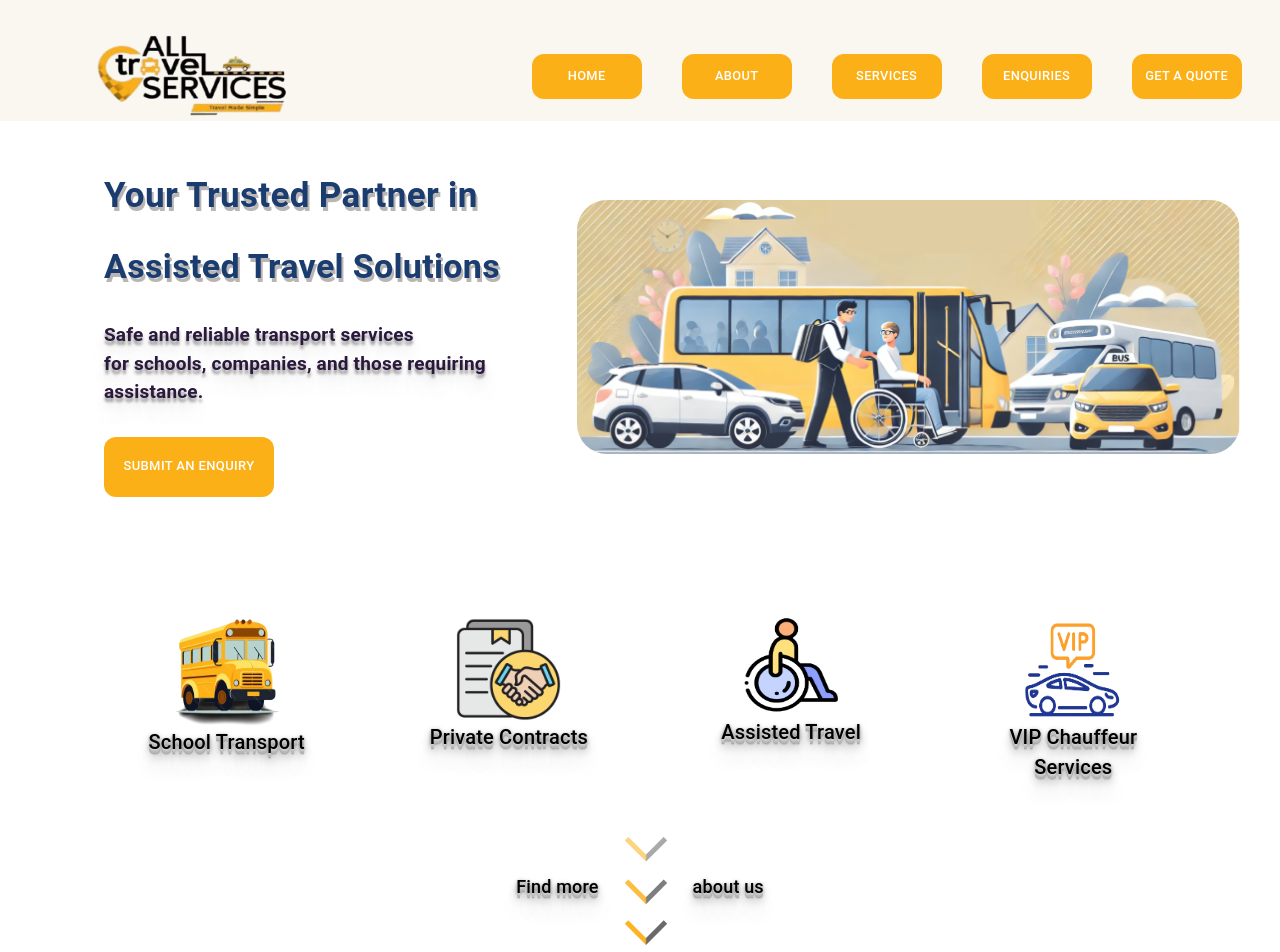
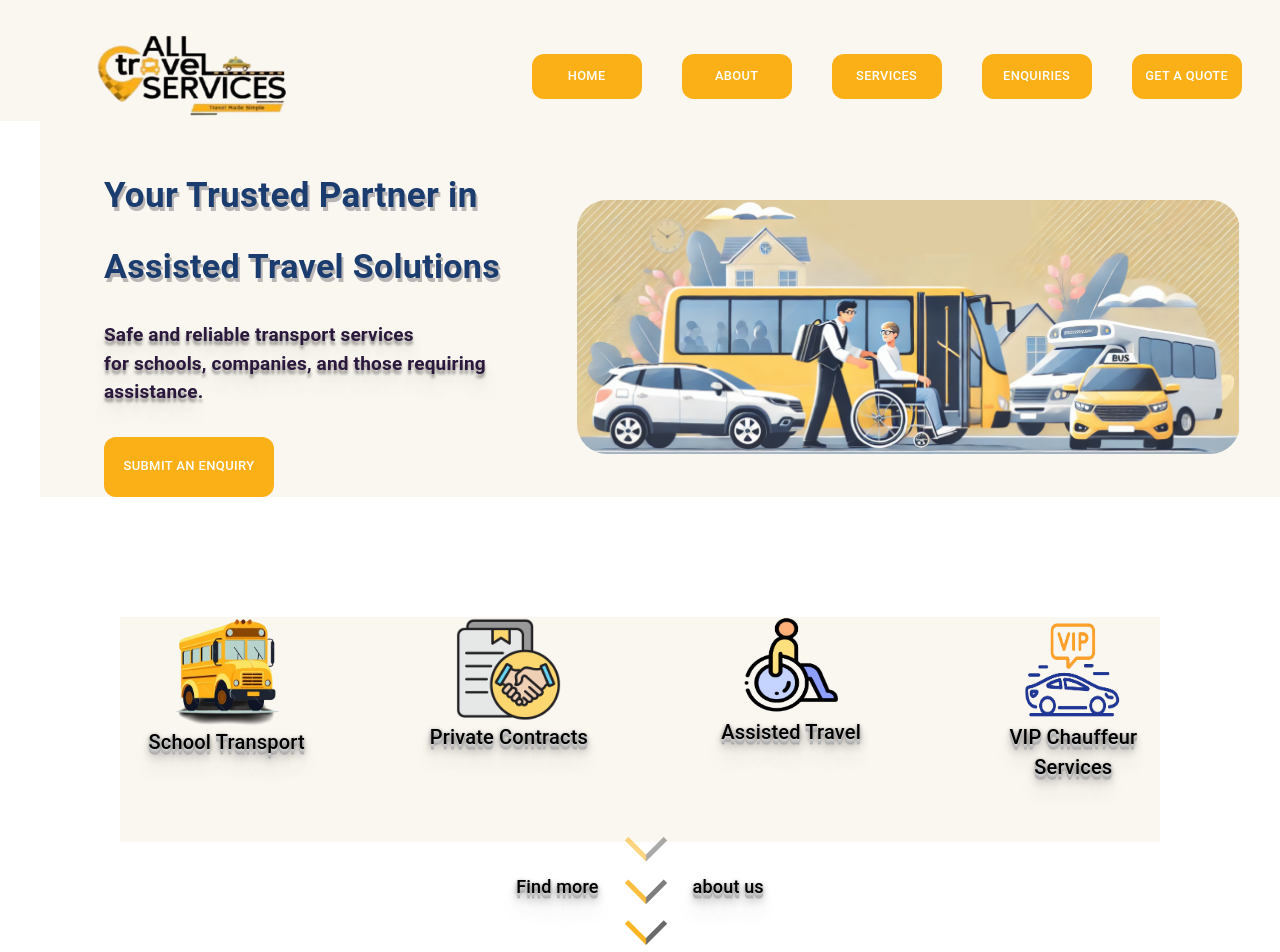
Before and after one commit to RafaPach/AllTravelServices, a Next.js app: page / in a window 1280 px wide. Shown: the top 952 px of the page. Built offline with nearby package versions, Linux system fonts and the light colour scheme.

Commit message:
changing bg color lg devices looks diffrent

```diff
--- a/components/Alternative/HelloPageTest.js
+++ b/components/Alternative/HelloPageTest.js
@@ -17,6 +17,7 @@ export default function HelloPageAlt2() {
 
         mb: { sm: 15, xs: 5 },
       }}
+      backgroundColor="#faf6f0"
     >
       <Stack
         direction={{ lg: 'row', md: 'column' }}
--- a/components/Alternative/HomeServices.js
+++ b/components/Alternative/HomeServices.js
@@ -44,7 +44,11 @@ const HomeServicesAlt = () => {
 
   return (
     <Box>
-      <Box backgroundColor="" ml={{ sm: 15, xs: 5 }} mr={{ sm: 15, xs: 6 }}>
+      <Box
+        backgroundColor="#faf6f0"
+        ml={{ sm: 15, xs: 5 }}
+        mr={{ sm: 15, xs: 6 }}
+      >
         <Grid
           container
           spacing={0}
```
